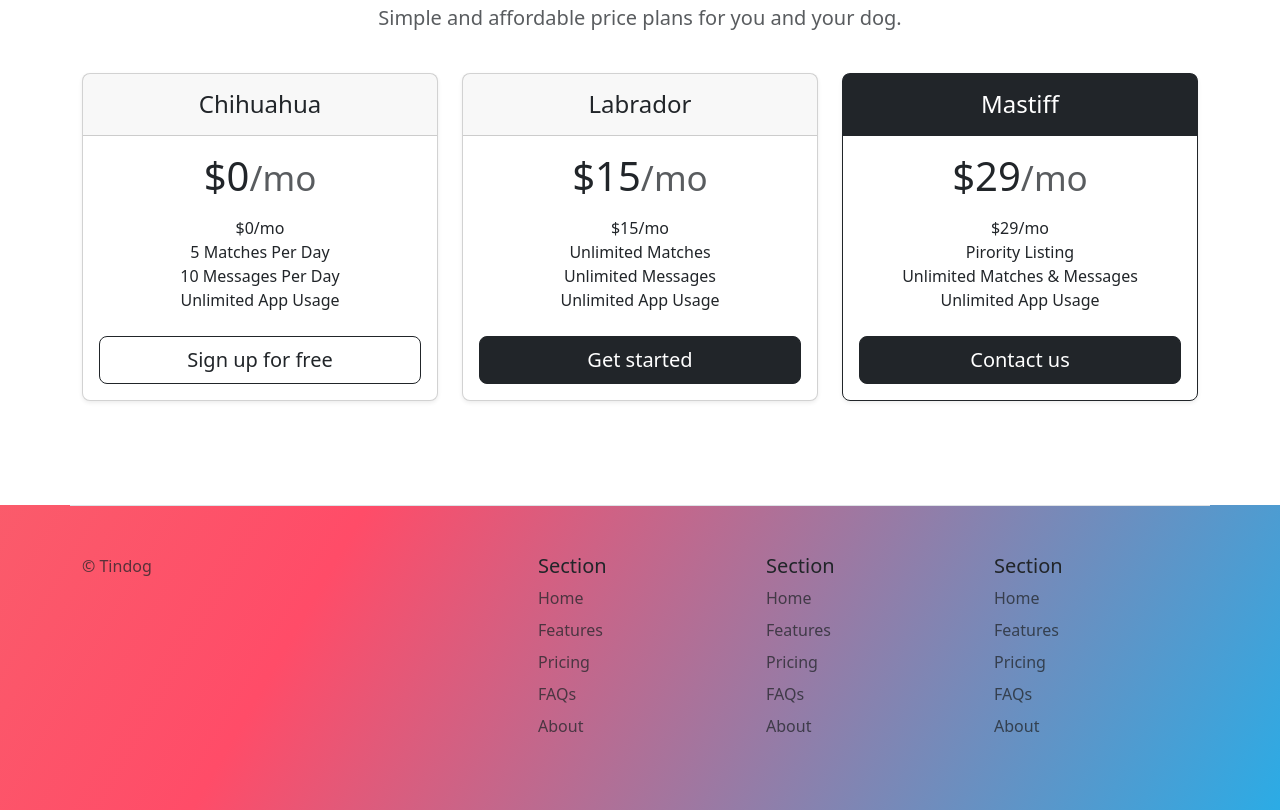
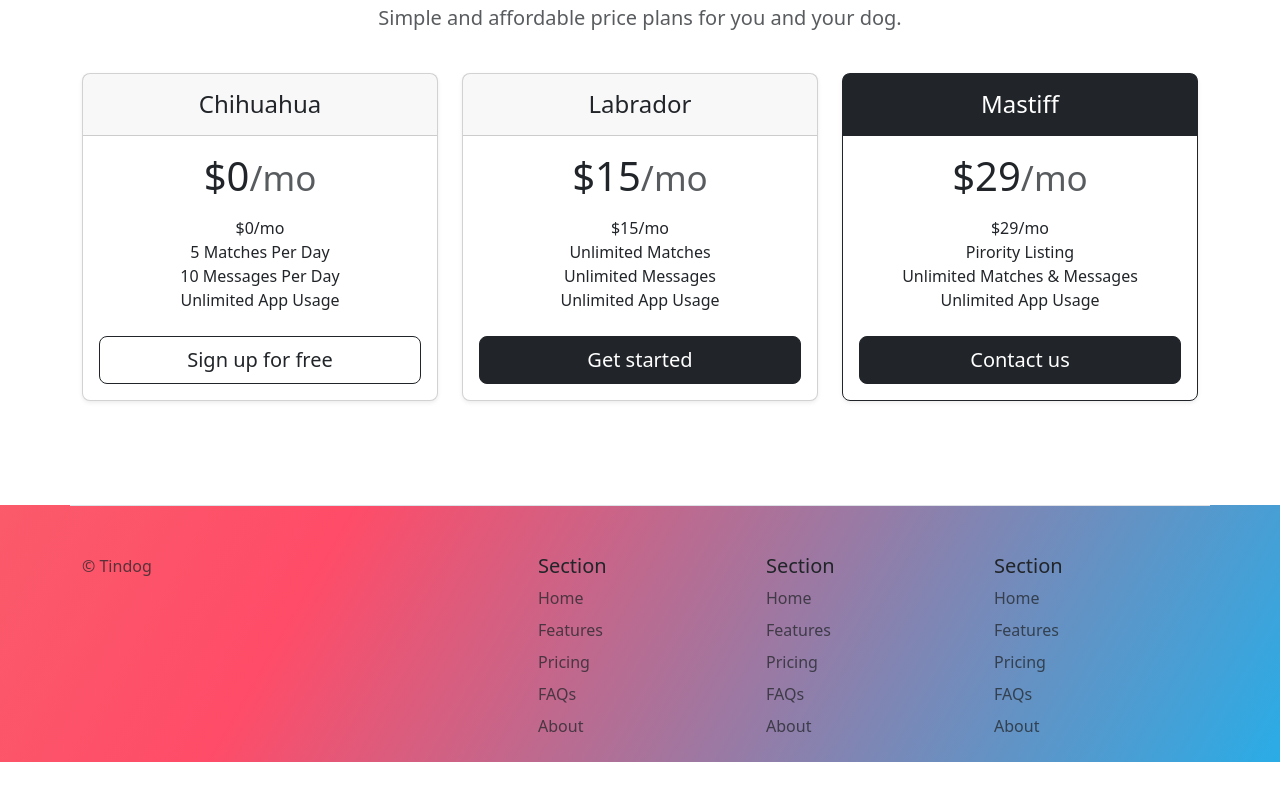
Before and after one commit to nickoodk/TinDog, a plain HTML site: page index.html in a window 1280 px wide. Shown: the part 1732-2542 px from the top of the page. After the commit the page ends 2494 px from the top, so only its background shows below. Drawn offline with nearby package versions, Linux system fonts and the light colour scheme.

Commit message:
Add files via upload

```diff
--- a/index.html
+++ b/index.html
@@ -195,7 +195,7 @@
   <!-- Footer -->
   <section id="footer" class="gradient-background">
     <div class="container">
-      <footer class="row row-cols-1 row-cols-sm-2 row-cols-md-5 py-5 mt-5 border-top">
+      <footer class="row row-cols-1 row-cols-sm-2 row-cols-md-5 pt-5 mt-5 border-top">
         <div class="col mb-3">
           <p class="text-body-secondary">© Tindog</p>
         </div>
```
